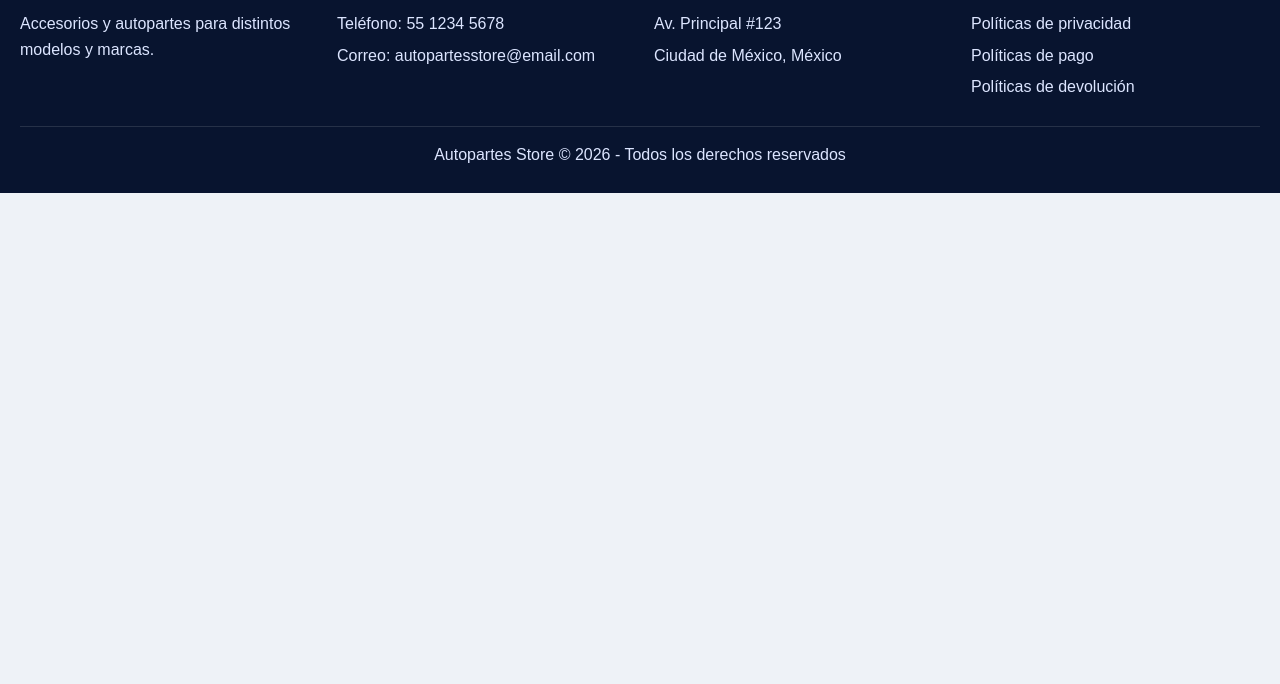
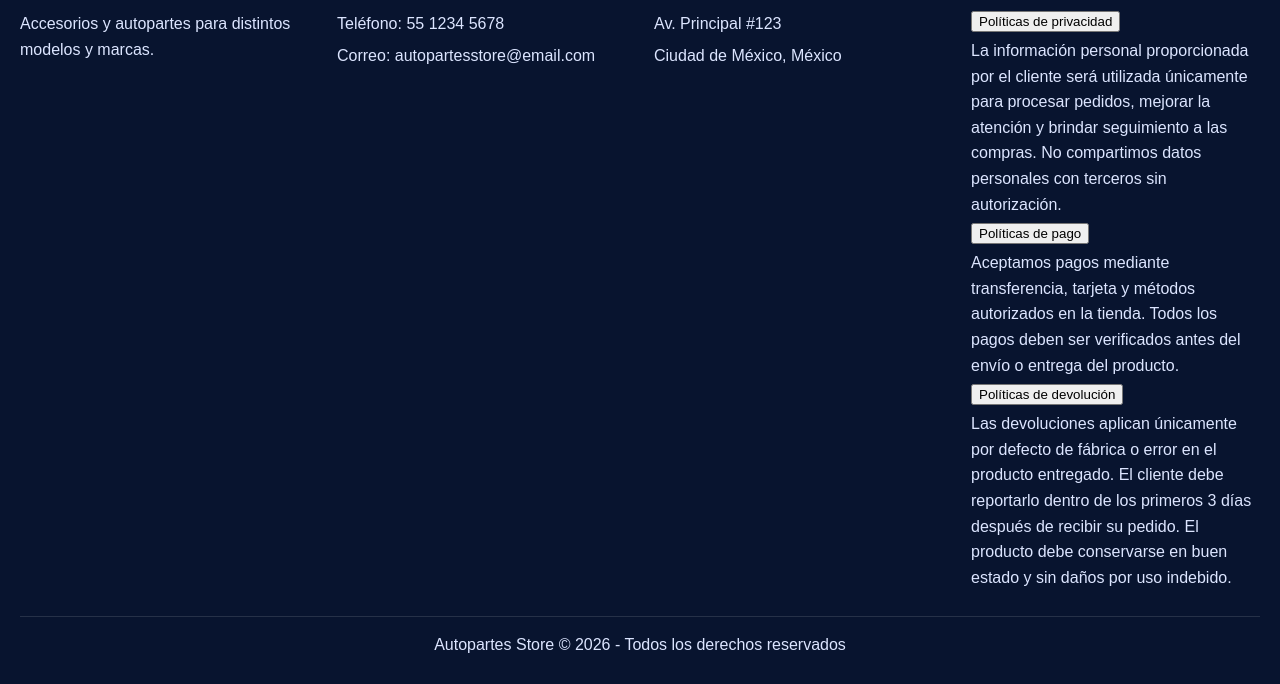
Before and after one commit to cardalloj-code/cardaloj-code.github.io, a plain HTML site: page index.html in a window 1280 px wide. Shown: the part 4927-5611 px from the top of the page. Before the commit the page ends 5120 px from the top, so only its background shows below. Drawn offline with Linux system fonts and the light colour scheme.

Commit message:
Update index.html

```diff
--- a/index.html
+++ b/index.html
@@ -72,9 +72,38 @@
 
       <div>
         <h4>Información</h4>
-        <p>Políticas de privacidad</p>
-        <p>Políticas de pago</p>
-        <p>Políticas de devolución</p>
+
+        <div class="policy-item">
+          <button class="policy-toggle">Políticas de privacidad</button>
+          <div class="policy-content">
+            <p>
+              La información personal proporcionada por el cliente será utilizada únicamente
+              para procesar pedidos, mejorar la atención y brindar seguimiento a las compras.
+              No compartimos datos personales con terceros sin autorización.
+            </p>
+          </div>
+        </div>
+
+        <div class="policy-item">
+          <button class="policy-toggle">Políticas de pago</button>
+          <div class="policy-content">
+            <p>
+              Aceptamos pagos mediante transferencia, tarjeta y métodos autorizados en la tienda.
+              Todos los pagos deben ser verificados antes del envío o entrega del producto.
+            </p>
+          </div>
+        </div>
+
+        <div class="policy-item">
+          <button class="policy-toggle">Políticas de devolución</button>
+          <div class="policy-content">
+            <p>
+              Las devoluciones aplican únicamente por defecto de fábrica o error en el producto entregado.
+              El cliente debe reportarlo dentro de los primeros 3 días después de recibir su pedido.
+              El producto debe conservarse en buen estado y sin daños por uso indebido.
+            </p>
+          </div>
+        </div>
       </div>
     </div>
 
```
